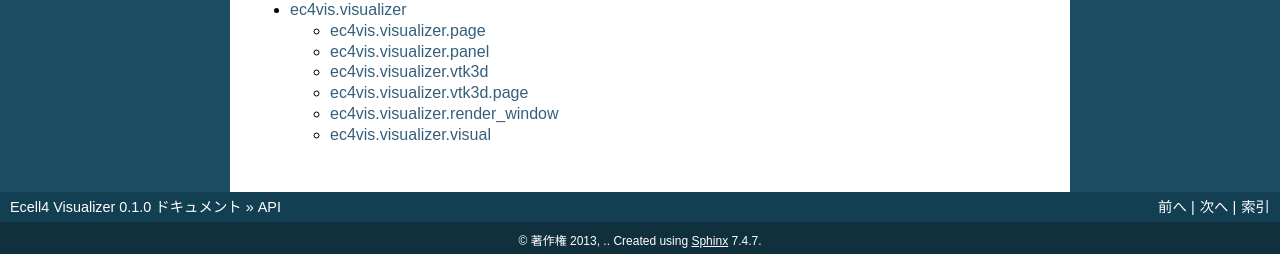
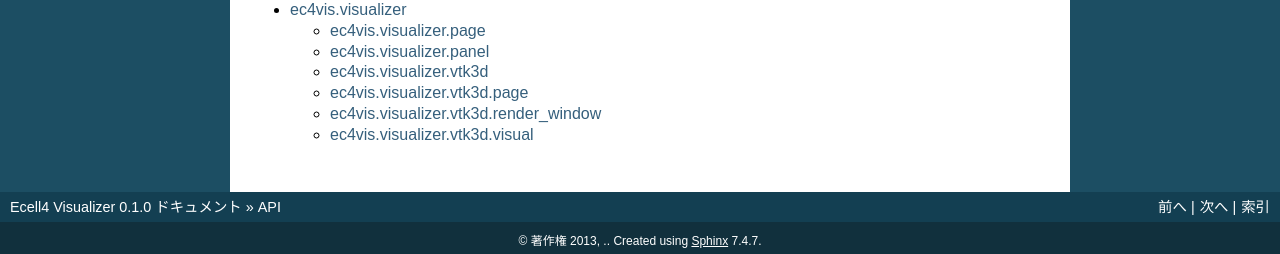
Before and after one commit to ecell/ecell4-vis, a Sphinx documentation site: the page built from docs/api/index.rst, in a window 1280 px wide. Shown: the part 903-1157 px from the top of the page. Built offline with Sphinx 7.4.7, drawn with Linux system fonts in a browser that asks for light colours; pages that are not in the unit, such as notebooks, are missing from menus.

Commit message:
minor fix.

```diff
--- a/docs/api/visualizer.rst
+++ b/docs/api/visualizer.rst
@@ -28,13 +28,13 @@ ec4vis.visualizer.vtk3d.page
 .. automodule:: ec4vis.visualizer.page
 
 
-ec4vis.visualizer.render_window
+ec4vis.visualizer.vtk3d.render_window
 --------------------------------------
 
-.. automodule:: ec4vis.visualizer.render_window
+.. automodule:: ec4vis.visualizer.vtk3d.render_window
 
 
-ec4vis.visualizer.visual
------------------------------
+ec4vis.visualizer.vtk3d.visual
+---------------------------------
 
-.. automodule:: ec4vis.visualizer.visual
+.. automodule:: ec4vis.visualizer.vtk3d.visual
```
